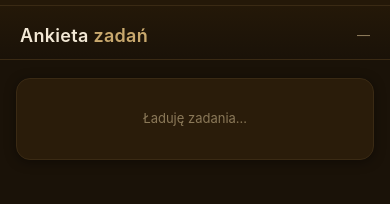
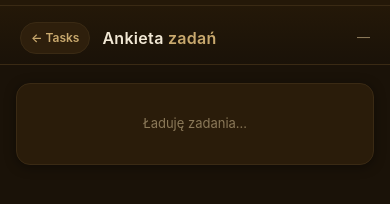
Before and after one commit to marzenia42-png/tasks, a plain HTML site: page ankieta.html in a window 390 px wide. Drawn offline with Linux system fonts and the light colour scheme; no server answers.

Commit message:
Ankieta: wyklucz abandoned z puli + przycisk powrotu do Tasks
Bug: filtr status=neq.done przepuszczal status=abandoned do ankiety.
Po wcześniejszej sesji 23 porzucone zadania wracaly do oceny mimo decyzji
Dario. Zmieniam na status=in.(todo,doing,waiting,idea) — pula 117 → 94.

UX:
- topbar dostal link "← Tasks" (pill button, gold, taki sam ciemny styl)
  obok h1, prowadzi do ./ (index PWA). Pomocne gdy Dario chce wrocic
  miedzy ankietą a glowną apką bez wpisywania URL.
- Layout: topbar-left flex grupuje back-link + h1; counter zostaje po prawej.
- Mobile <420px: zmniejszony font h1/back-link.

SW cache v6 → v7.

Co-Authored-By: Claude Opus 4.7 (1M context) <noreply@anthropic.com>

```diff
--- a/ankieta.html
+++ b/ankieta.html
@@ -64,12 +64,42 @@
     background: linear-gradient(180deg, var(--bg-2), var(--bg));
     border-bottom: 1px solid var(--border);
   }
+  .topbar-left {
+    display: flex;
+    align-items: center;
+    gap: 12px;
+    min-width: 0;
+    flex: 1;
+  }
+  .back-link {
+    display: inline-flex;
+    align-items: center;
+    gap: 4px;
+    background: var(--bg-3);
+    border: 1px solid var(--border);
+    color: var(--gold);
+    text-decoration: none;
+    padding: 7px 12px;
+    border-radius: 999px;
+    font-size: 13px;
+    font-weight: 600;
+    white-space: nowrap;
+    transition: all 0.15s;
+    -webkit-tap-highlight-color: transparent;
+  }
+  .back-link:hover { border-color: var(--gold); background: var(--bg-2); }
+  .back-link:active { transform: scale(0.96); }
   .topbar h1 {
     font-size: 18px;
     font-weight: 600;
     letter-spacing: 0.3px;
+    min-width: 0;
   }
   .topbar h1 .hl { color: var(--gold); }
+  @media (max-width: 420px) {
+    .topbar h1 { font-size: 16px; }
+    .back-link { padding: 6px 10px; font-size: 12px; }
+  }
   .counter {
     font-size: 13px;
     color: var(--text-mute);
@@ -236,7 +266,10 @@
 <div class="progress" aria-hidden="true"><div class="progress-fill" id="progress-fill"></div></div>
 
 <header class="topbar">
-  <h1>Ankieta <span class="hl">zadań</span></h1>
+  <div class="topbar-left">
+    <a href="./" class="back-link" aria-label="Wróć do Tasks PWA">← Tasks</a>
+    <h1>Ankieta <span class="hl">zadań</span></h1>
+  </div>
   <span class="counter" id="counter">—</span>
 </header>
 
@@ -385,7 +418,7 @@
     const notInIds = Array.from(state.audited);
     const areasFilter = 'area=in.(' + SCOPE_AREAS.join(',') + ')';
     let q = '?select=id,name,area,priority,status,subcategory,source' +
-            '&status=neq.done' +
+            '&status=in.(todo,doing,waiting,idea)' +
             '&' + areasFilter +
             '&or=(subcategory.is.null,subcategory.neq.DATA)' +
             '&order=created_at.asc' +
--- a/sw.js
+++ b/sw.js
@@ -1,4 +1,4 @@
-const CACHE = 'zadania-dario-v6-glossy-waiting-ankieta';
+const CACHE = 'zadania-dario-v7-ankieta-filter-backlink';
 const ASSETS = [
   './',
   './index.html',
```
